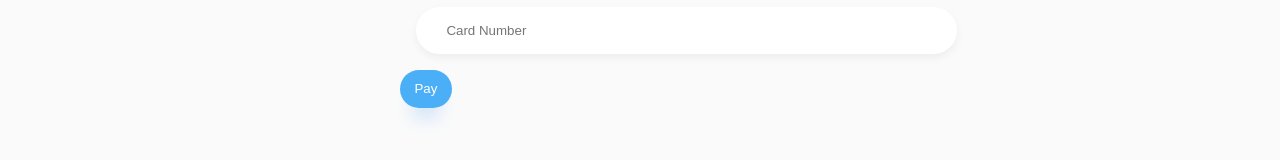
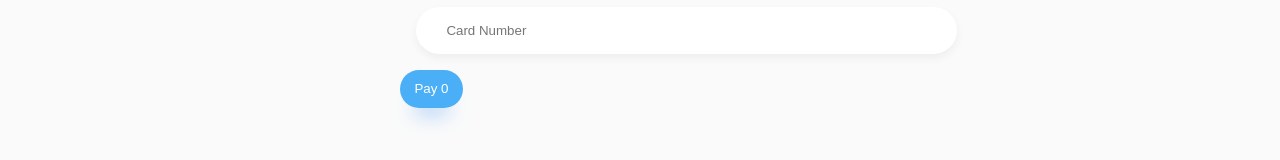
Before and after one commit to CurpraCode/coffee-shop, a React (Create React App) app: page /payment in a window 1280 px wide. Shown: the part 554-714 px from the top of the page. Built offline with nearby package versions, Linux system fonts and the light colour scheme.

Commit message:
added toal button

```diff
--- a/src/components/PayForm.jsx
+++ b/src/components/PayForm.jsx
@@ -1,7 +1,10 @@
 import React from "react";
 import styled from "styled-components";
+import { getBasketTotal } from "../Reducer";
+import { useStateValue } from "../StateProvider";
 
 const PayForm = () => {
+  const [{basket}] = useStateValue();
   return (
     <Container>
       <h2>Payment Page</h2>
@@ -12,7 +15,7 @@ const PayForm = () => {
         <h4>Card details</h4>
         <input type="text" placeholder="Card Name" required /> <br />
         <input type="number" placeholder="Card Number" required /> <br />
-        <button>Pay</button>
+        <button>Pay {getBasketTotal(basket)}</button>
       </Form>
     </Container>
   );
```
